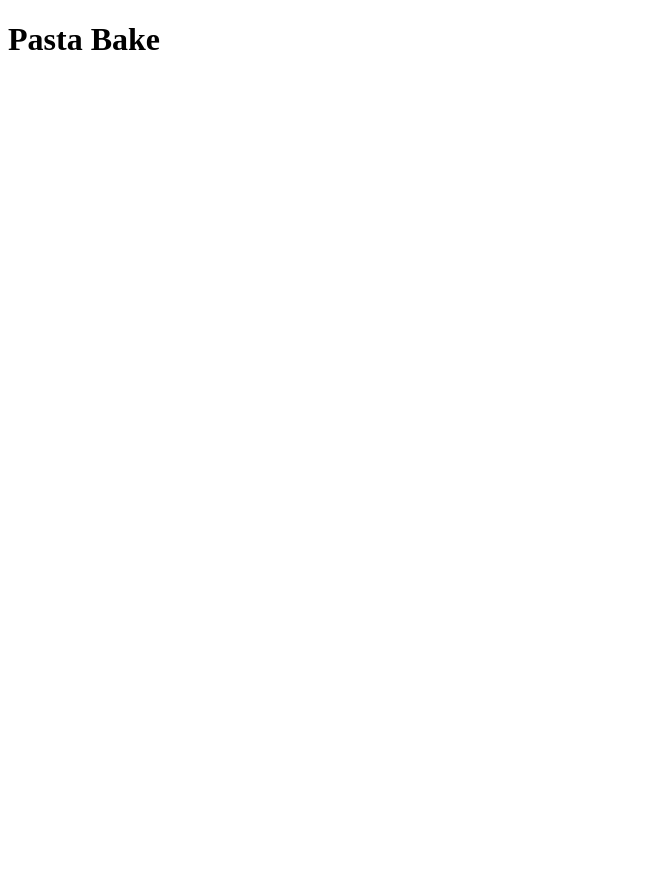
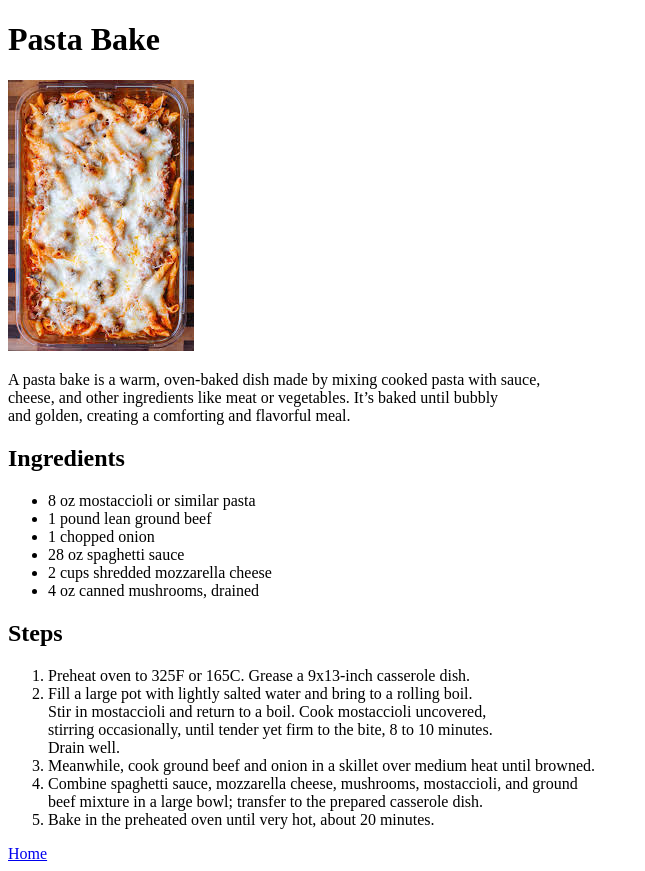
Before and after one commit to AaronR414/odin-recipes, a plain HTML site: page recipes/pastaBake.html in a window 1280 px wide. Shown: the whole page, without its empty margins (0-645 px from the left). Before the commit the page ends 800 px from the top, so only its background shows below. Drawn offline with Linux system fonts and the light colour scheme.

Commit message:
Completed pastaBake.html, added to teriyaki.html
added image and description, ingredients and steps to pastaBake.html
added description to image in teriyaki.html

```diff
--- a/recipes/pastaBake.html
+++ b/recipes/pastaBake.html
@@ -6,5 +6,31 @@
     </head>
     <body>
         <h1>Pasta Bake</h1>
+        <img src="../images/pastaBake.jpeg" alt="Pan of pasta bake">
+        <p>A pasta bake is a warm, oven-baked dish made by mixing cooked pasta with sauce,<br>
+            cheese, and other ingredients like meat or vegetables. It’s baked until bubbly <br>
+            and golden, creating a comforting and flavorful meal.</p>
+        <h2>Ingredients</h2>
+        <ul>
+            <li>8 oz mostaccioli or similar pasta</li>
+            <li>1 pound lean ground beef</li>
+            <li>1 chopped onion</li>
+            <li>28 oz spaghetti sauce</li>
+            <li>2 cups shredded mozzarella cheese</li>
+            <li>4 oz canned mushrooms, drained</li>
+        </ul>
+        <h2>Steps</h2>
+        <ol>
+            <li>Preheat oven to 325F or 165C. Grease a 9x13-inch casserole dish.</li>
+            <li>Fill a large pot with lightly salted water and bring to a rolling boil. <br>
+                Stir in mostaccioli and return to a boil. Cook mostaccioli uncovered, <br>
+                stirring occasionally, until tender yet firm to the bite, 8 to 10 minutes. <br>
+                Drain well.</li>
+            <li>Meanwhile, cook ground beef and onion in a skillet over medium heat until browned.</li>
+            <li>Combine spaghetti sauce, mozzarella cheese, mushrooms, mostaccioli, and ground <br>
+                beef mixture in a large bowl; transfer to the prepared casserole dish.</li>
+            <li>Bake in the preheated oven until very hot, about 20 minutes.</li>
+        </ol>
+        <a href="../index.html">Home</a>
     </body>
 </html>
```
Also changed, not shown: recipes/teriyaki.html (+4 -1 lines), images/pastaBake.jpeg (added).
